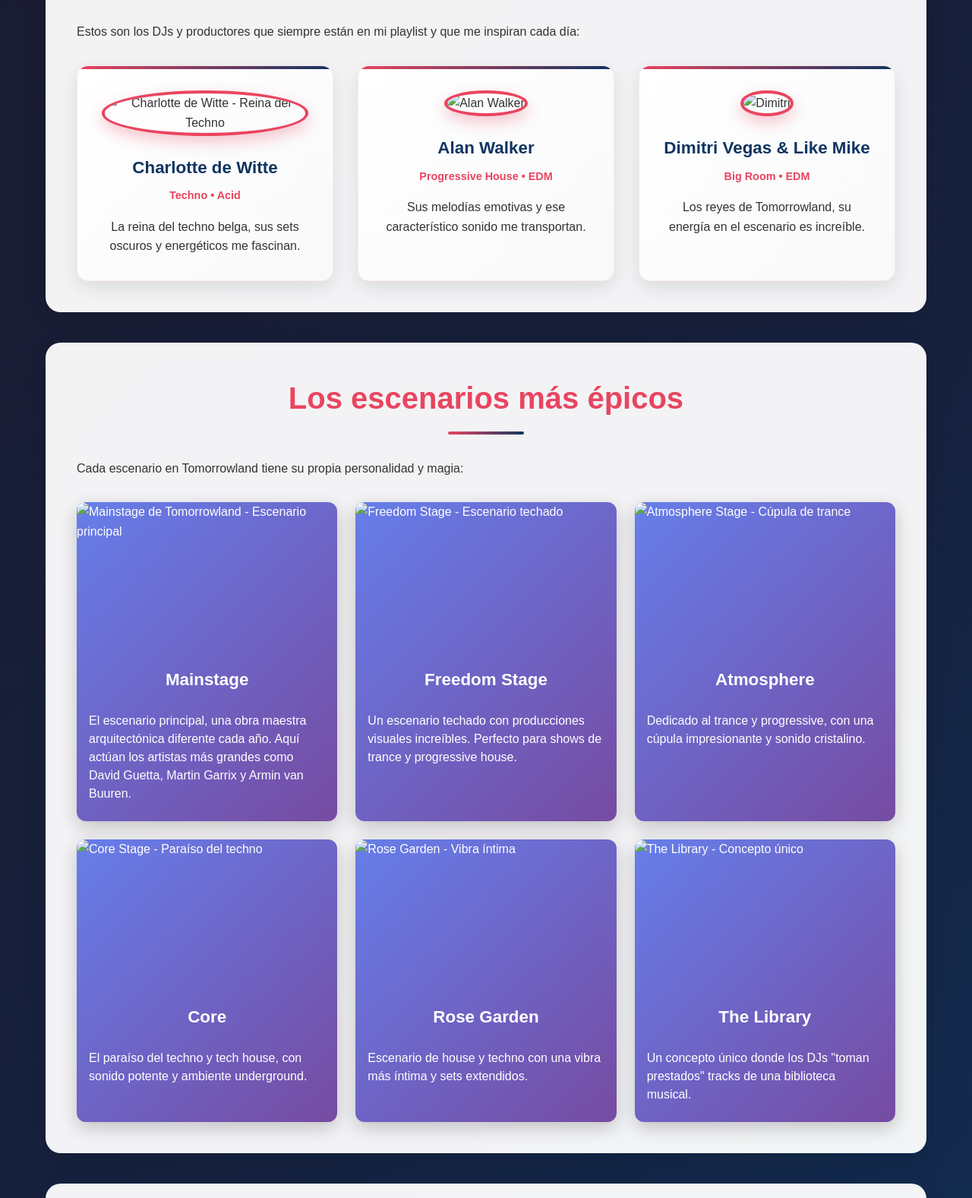
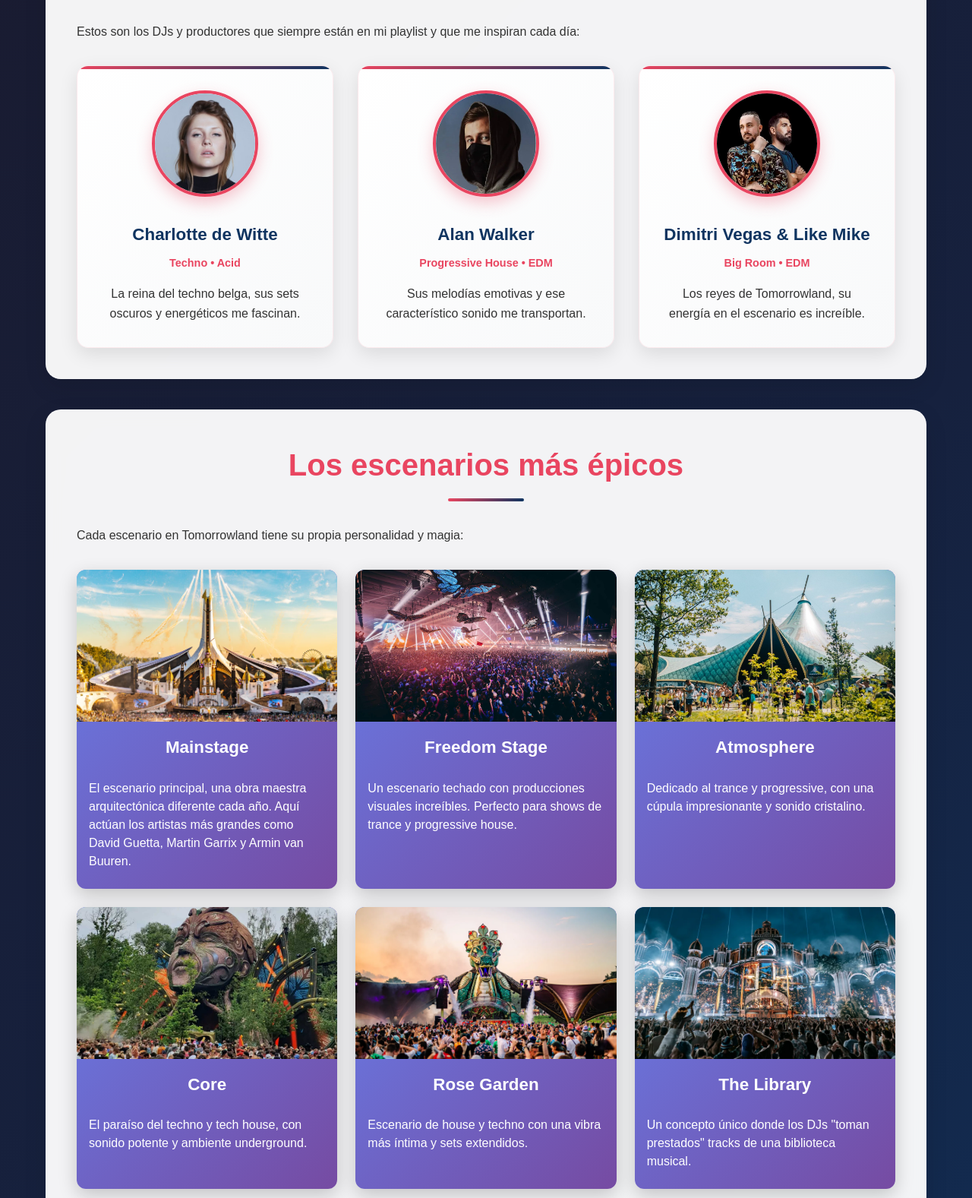
Before and after one commit to mau05126-jpg/blog-website, a plain HTML site: page tomorrowland.html in a window 1280 px wide. Shown: the part 507-2084 px from the top of the page at 76% size. Drawn offline with Linux system fonts and the light colour scheme; the site is published under a folder, as on GitHub Pages, so addresses that start at the root find nothing.

Commit message:
Arreglé rutas de static para GitHub Pages_1

```diff
--- a/tomorrowland.html
+++ b/tomorrowland.html
@@ -7,7 +7,7 @@
     <meta name="keywords" content="Tomorrowland, Charlotte de Witte, Alan Walker, Dimitri Vegas Like Mike, David Guetta, Alesso, Steve Aoki, Armin van Buuren, Hardwell, Tiësto, Mariana BO">
     <meta name="author" content="Mauricio Sanchez Garcia">
     <title>Mi Pasión: Tomorrowland y Artistas Favoritos</title>
-    <link rel="icon" href="/static/img/log.jpg">
+    <link rel="icon" href="static/img/log.jpg">
 
     <style>
         * {
@@ -406,7 +406,7 @@
                 <div class="artists-grid">
                     <!-- Artista 1 -->
                     <div class="artist-card">
-                        <img src="/static/img/charlotte.jpg" alt="Charlotte de Witte - Reina del Techno" class="artist-image">
+                        <img src="static/img/charlotte.jpg" alt="Charlotte de Witte - Reina del Techno" class="artist-image">
                         <h4>Charlotte de Witte</h4>
                         <div class="artist-genre">Techno • Acid</div>
                         <p>La reina del techno belga, sus sets oscuros y energéticos me fascinan.</p>
@@ -414,7 +414,7 @@
 
                     <!-- Artista 2 -->
                     <div class="artist-card">
-                        <img src="/static/img/walker.webp" alt="Alan Walker" class="artist-image">
+                        <img src="static/img/walker.webp" alt="Alan Walker" class="artist-image">
                         <h4>Alan Walker</h4>
                         <div class="artist-genre">Progressive House • EDM</div>
                         <p>Sus melodías emotivas y ese característico sonido me transportan.</p>
@@ -422,7 +422,7 @@
 
                     <!-- Artista 3 -->
                     <div class="artist-card">
-                        <img src="/static/img/dimitri.webp" alt="Dimitri" class="artist-image">
+                        <img src="static/img/dimitri.webp" alt="Dimitri" class="artist-image">
                         <h4>Dimitri Vegas & Like Mike</h4>
                         <div class="artist-genre">Big Room • EDM</div>
                         <p>Los reyes de Tomorrowland, su energía en el escenario es increíble.</p>
@@ -442,7 +442,7 @@
                 <div class="stages-grid">
                     <div class="stage-card">
                         <div class="stage-image-container">
-                            <img src="/static/img/Mainstage.webp" alt="Mainstage de Tomorrowland - Escenario principal" class="stage-image">
+                            <img src="static/img/Mainstage.webp" alt="Mainstage de Tomorrowland - Escenario principal" class="stage-image">
                         </div>
                         <h4>Mainstage</h4>
                         <p>El escenario principal, una obra maestra arquitectónica diferente cada año. Aquí actúan los artistas más grandes como David Guetta, Martin Garrix y Armin van Buuren.</p>
@@ -450,7 +450,7 @@
 
                     <div class="stage-card">
                         <div class="stage-image-container">
-                            <img src="/static/img/Freedom.jpg" alt="Freedom Stage - Escenario techado" class="stage-image">
+                            <img src="static/img/Freedom.jpg" alt="Freedom Stage - Escenario techado" class="stage-image">
                         </div>
                         <h4>Freedom Stage</h4>
                         <p>Un escenario techado con producciones visuales increíbles. Perfecto para shows de trance y progressive house.</p>
@@ -458,7 +458,7 @@
 
                     <div class="stage-card">
                         <div class="stage-image-container">
-                            <img src="/static/img/Atmosphere.jpg" alt="Atmosphere Stage - Cúpula de trance" class="stage-image">
+                            <img src="static/img/Atmosphere.jpg" alt="Atmosphere Stage - Cúpula de trance" class="stage-image">
                         </div>
                         <h4>Atmosphere</h4>
                         <p>Dedicado al trance y progressive, con una cúpula impresionante y sonido cristalino.</p>
@@ -466,7 +466,7 @@
 
                     <div class="stage-card">
                         <div class="stage-image-container">
-                            <img src="/static/img/Core.jpg" alt="Core Stage - Paraíso del techno" class="stage-image">
+                            <img src="static/img/Core.jpg" alt="Core Stage - Paraíso del techno" class="stage-image">
                         </div>
                         <h4>Core</h4>
                         <p>El paraíso del techno y tech house, con sonido potente y ambiente underground.</p>
@@ -474,7 +474,7 @@
 
                     <div class="stage-card">
                         <div class="stage-image-container">
-                            <img src="/static/img/Rose.webp" alt="Rose Garden - Vibra íntima" class="stage-image">
+                            <img src="static/img/Rose.webp" alt="Rose Garden - Vibra íntima" class="stage-image">
                         </div>
                         <h4>Rose Garden</h4>
                         <p>Escenario de house y techno con una vibra más íntima y sets extendidos.</p>
@@ -482,7 +482,7 @@
 
                     <div class="stage-card">
                         <div class="stage-image-container">
-                            <img src="/static/img/The.webp" alt="The Library - Concepto único" class="stage-image">
+                            <img src="static/img/The.webp" alt="The Library - Concepto único" class="stage-image">
                         </div>
                         <h4>The Library</h4>
                         <p>Un concepto único donde los DJs "toman prestados" tracks de una biblioteca musical.</p>
```
